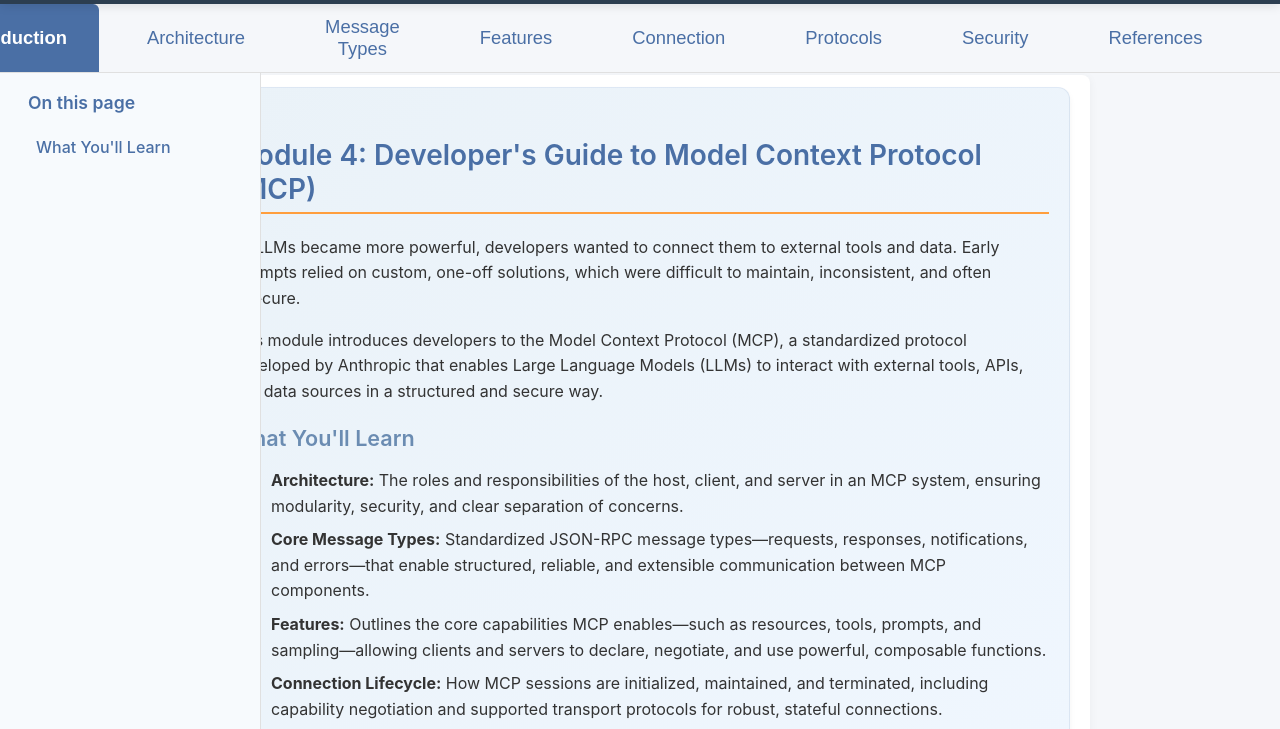
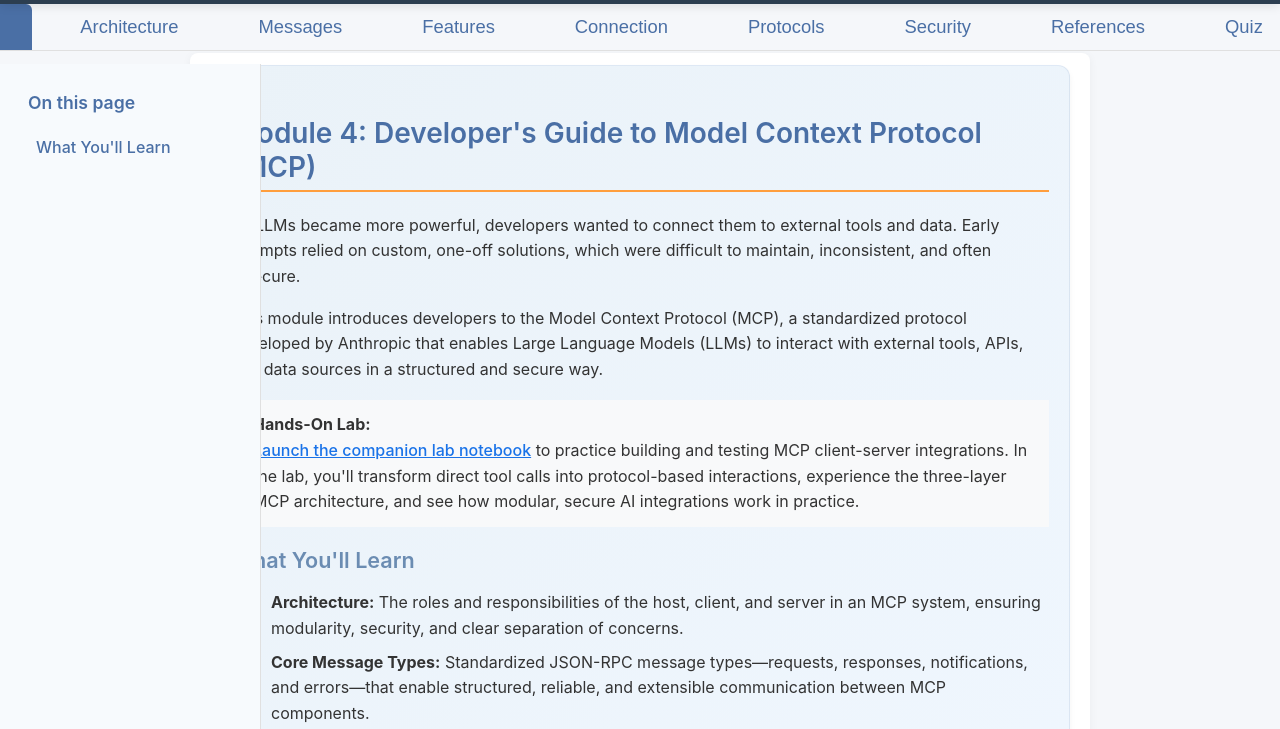
Before and after one commit to chelseaarjun/ai-education, a plain HTML site: page pages/mcp.html in a window 1280 px wide. Shown: the part 46-775 px from the top of the page. Drawn offline with Linux system fonts and the light colour scheme.

Commit message:
Link MCP lab to the content

```diff
--- a/assets/css/module-nav-bar.css
+++ b/assets/css/module-nav-bar.css
@@ -4,6 +4,8 @@
     top: 50px; /* height of global nav bar */
     left: 0;
     width: 100%;
+    max-width: 100vw;
+    box-sizing: border-box;
     z-index: 999;
     display: flex;
     justify-content: center;
@@ -11,6 +13,10 @@
     background: #f5f7fa;
     padding: 0px 0 0 0;
     border-bottom: 1px solid #e0e0e0;
+    overflow-x: auto;
+    overflow-y: hidden;
+    white-space: nowrap;
+    scrollbar-width: thin;
 }
 
 .module-nav-btn {
--- a/pages/mcp.html
+++ b/pages/mcp.html
@@ -39,13 +39,17 @@
     <nav class="module-nav">
         <button class="module-nav-btn" data-section="introduction">Introduction</button>
         <button class="module-nav-btn" data-section="architecture">Architecture</button>
-        <button class="module-nav-btn" data-section="core-message-types">Message Types</button>
+        <button class="module-nav-btn" data-section="core-message-types">Messages</button>
         <button class="module-nav-btn" data-section="features">Features</button>
         <button class="module-nav-btn" data-section="connections-lifecycle">Connection</button>
         <button class="module-nav-btn" data-section="transports-security">Protocols</button>
         <button class="module-nav-btn" data-section="security-trust">Security</button>
         <button class="module-nav-btn" data-section="references">References</button>
         <button class="module-nav-btn" data-section="quiz">Quiz</button>
+        <button class="module-nav-btn lab-nav-btn" id="lab-launch-btn" data-notebook="notebooks/mcp_foundations_lab.ipynb">
+          <svg xmlns="http://www.w3.org/2000/svg" viewBox="0 0 64 64" width="20" height="20" style="vertical-align:middle;margin-right:0.5em;"><circle cx="32" cy="32" r="6" fill="#222"/><ellipse cx="32" cy="32" rx="24" ry="10" fill="none" stroke="#222" stroke-width="3"/><ellipse cx="32" cy="32" rx="10" ry="24" fill="none" stroke="#222" stroke-width="3" transform="rotate(60 32 32)"/><ellipse cx="32" cy="32" rx="10" ry="24" fill="none" stroke="#222" stroke-width="3" transform="rotate(-60 32 32)"/><circle cx="54" cy="32" r="3" fill="#222"/><circle cx="10" cy="32" r="3" fill="#222"/><circle cx="44.78" cy="48.25" r="3" fill="#222"/><circle cx="19.22" cy="15.75" r="3" fill="#222"/><circle cx="44.78" cy="15.75" r="3" fill="#222"/><circle cx="19.22" cy="48.25" r="3" fill="#222"/></svg>
+          Lab
+        </button>
     </nav>
     <nav class="module-sidebar"></nav>
     <div class="content-inner">
@@ -56,6 +60,12 @@
                 <p>As LLMs became more powerful, developers wanted to connect them to external tools and data. Early attempts relied on custom, one-off solutions, which were difficult to maintain, inconsistent, and often insecure.
                 </p>
                 <p>This module introduces developers to the Model Context Protocol (MCP), a standardized protocol developed by Anthropic that enables Large Language Models (LLMs) to interact with external tools, APIs, and data sources in a structured and secure way.</p>
+
+                <div class="callout" style="background: #f8f9fa; border-left: 4px solid #3498db; padding: 12px 18px; margin: 18px 0;">
+                    <strong>Hands-On Lab:</strong> <br>
+                    <a href="https://mybinder.org/v2/gh/chelseaarjun/ai-education/HEAD?filepath=notebooks/mcp_foundations_lab.ipynb" target="_blank" style="color: #1a73e8; text-decoration: underline; font-weight: 500;">Launch the companion lab notebook</a>
+                    to practice building and testing MCP client-server integrations. In the lab, you'll transform direct tool calls into protocol-based interactions, experience the three-layer MCP architecture, and see how modular, secure AI integrations work in practice.<br>
+                </div>
 
                 <h3>What You'll Learn</h3>
                 <ul>
@@ -68,7 +78,6 @@
                 </ul>
                 <p>You will learn how these elements together make MCP a robust, extensible, and secure foundation for advanced AI integrations.</p>
             </div>
-
             <div class="section-nav-btns">
                 <button id="back-introduction" disabled>Back</button>
                 <button id="next-introduction">Next</button>
```
